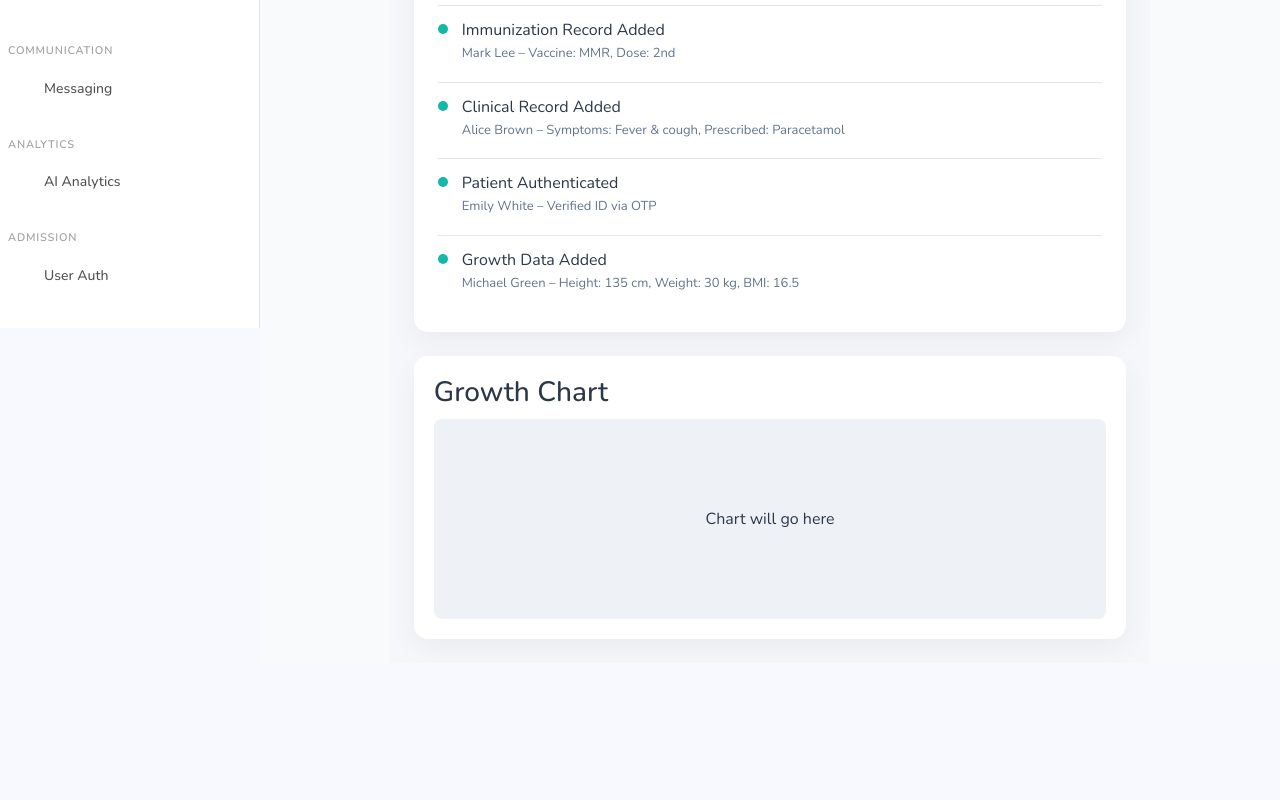
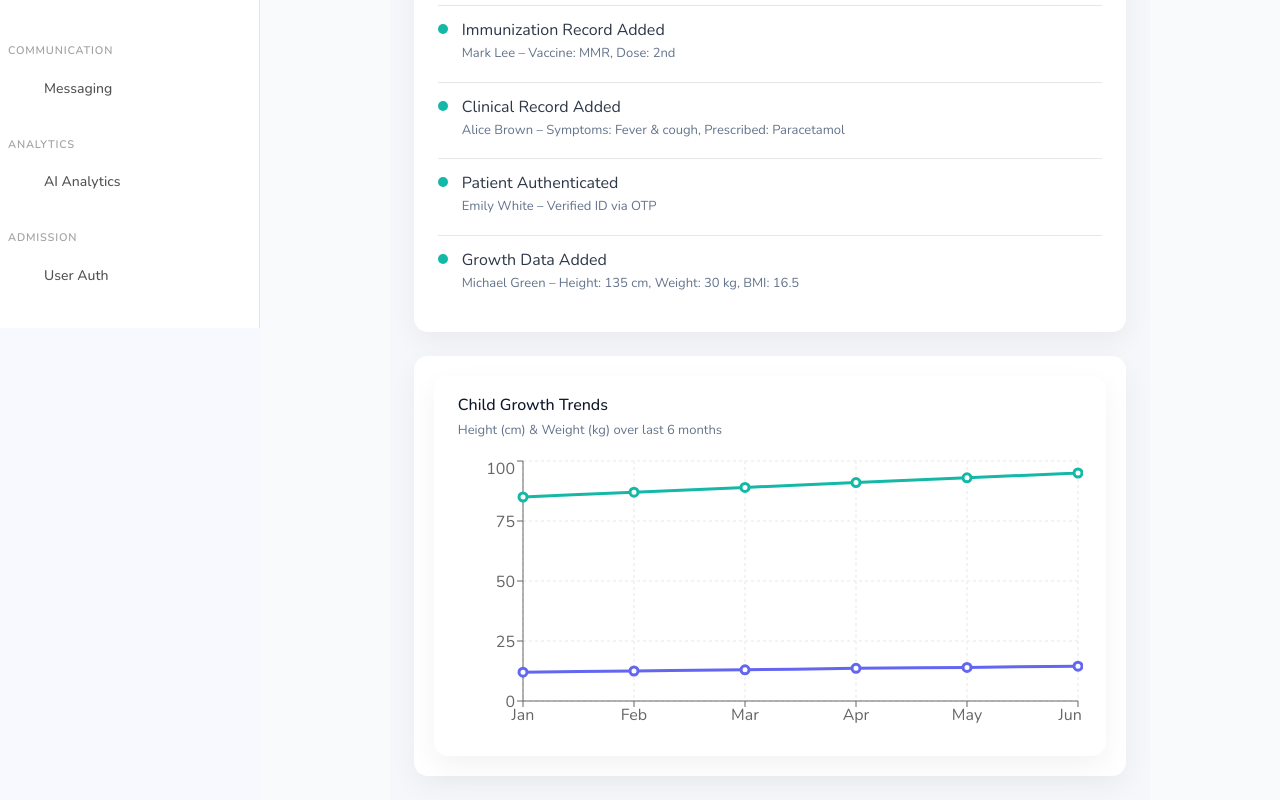
Before and after one commit to nichelleis/Bambinoo, a React (Vite) app in the folder frontend/: page /doctor in a window 1280 px wide. Shown: the part 472-1272 px from the top of the page. Before the commit the page ends 1135 px from the top, so only its background shows below. Built offline with nearby package versions, Linux system fonts and the light colour scheme; a web font is replaced by a local one.

Commit message:
Enhance AnalyticChart component: implement line chart for height and weight trends with updated styles

```diff
--- a/frontend/src/doctor/pages/Dashboard/components/AnalyticChart.css
+++ b/frontend/src/doctor/pages/Dashboard/components/AnalyticChart.css
@@ -1,22 +1,18 @@
 .chart-container {
   background: white;
   border-radius: 14px;
-  padding: 20px;
+  padding: 20px 24px;
+  box-shadow: 0 10px 28px rgba(0, 0, 0, 0.05);
 }
 
 .chart-container h3 {
-  margin-bottom: 12px;
+  margin: 0;
   font-size: 16px;
   color: #0f172a;
 }
 
-.chart-placeholder {
-  height: 220px;
-  background: #f1f5f9;
-  border-radius: 12px;
-  display: flex;
-  align-items: center;
-  justify-content: center;
+.chart-subtitle {
+  margin: 6px 0 16px;
+  font-size: 13px;
   color: #64748b;
-  font-size: 14px;
 }
--- a/frontend/src/doctor/pages/Dashboard/components/AnalyticChart.jsx
+++ b/frontend/src/doctor/pages/Dashboard/components/AnalyticChart.jsx
@@ -1,21 +1,57 @@
 import "./AnalyticChart.css";
+import {
+  LineChart,
+  Line,
+  XAxis,
+  YAxis,
+  CartesianGrid,
+  Tooltip,
+  ResponsiveContainer,
+} from "recharts";
+
+const data = [
+  { month: "Jan", height: 85, weight: 12 },
+  { month: "Feb", height: 87, weight: 12.5 },
+  { month: "Mar", height: 89, weight: 13 },
+  { month: "Apr", height: 91, weight: 13.6 },
+  { month: "May", height: 93, weight: 14 },
+  { month: "Jun", height: 95, weight: 14.5 },
+];
+
 const AnalyticChart = () => {
   return (
-    <div>
-      <h3>Growth Chart</h3>
-      <div
-        style={{
-          height: "200px",
-          background: "#eef2f7",
-          borderRadius: "8px",
-          display: "flex",
-          alignItems: "center",
-          justifyContent: "center",
-          marginTop: "10px",
-        }}
-      >
-        Chart will go here
-      </div>
+    <div className="chart-container">
+      <h3>Child Growth Trends</h3>
+      <p className="chart-subtitle">
+        Height (cm) & Weight (kg) over last 6 months
+      </p>
+
+      <ResponsiveContainer width="100%" height={280}>
+        <LineChart data={data}>
+          <CartesianGrid strokeDasharray="3 3" stroke="#e5e7eb" />
+          <XAxis dataKey="month" />
+          <YAxis />
+          <Tooltip />
+
+          <Line
+            type="monotone"
+            dataKey="height"
+            stroke="#14b8a6"
+            strokeWidth={3}
+            dot={{ r: 4 }}
+            name="Height (cm)"
+          />
+
+          <Line
+            type="monotone"
+            dataKey="weight"
+            stroke="#6366f1"
+            strokeWidth={3}
+            dot={{ r: 4 }}
+            name="Weight (kg)"
+          />
+        </LineChart>
+      </ResponsiveContainer>
     </div>
   );
 };
```
